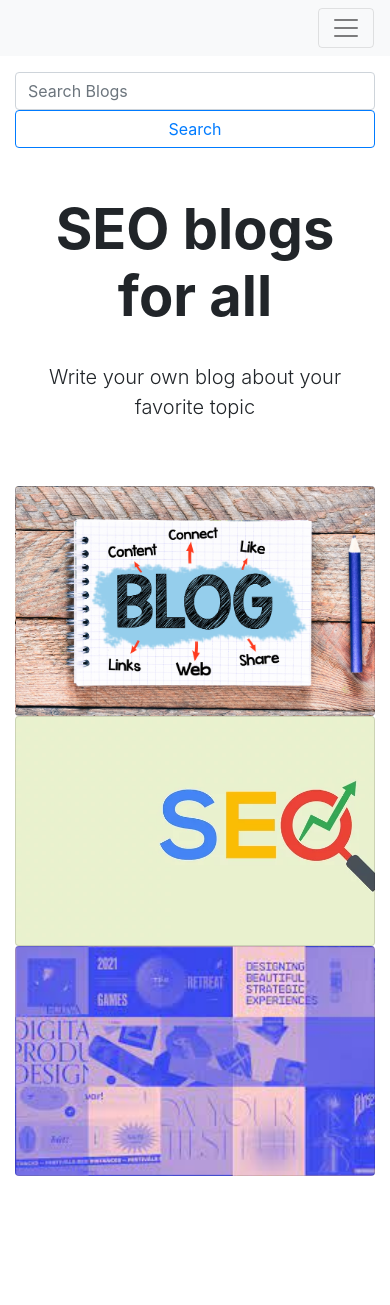
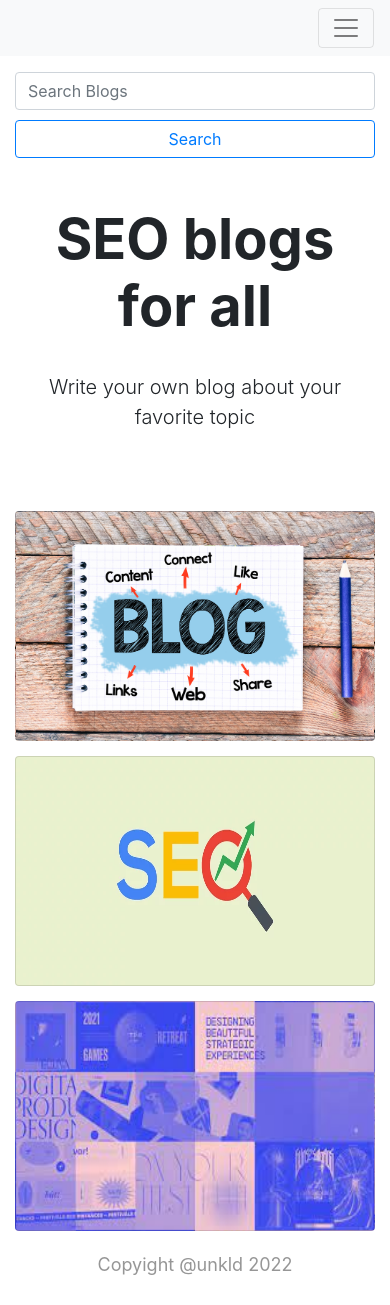
Before and after one commit to UNKLD/SeoBlogFrontEnd, a Next.js app: page / in a window 390 px wide. Before the commit the page ends 1176 px from the top, so only its background shows below. Built offline with nearby package versions, Linux system fonts and the light colour scheme.

Commit message:
add footer and ajust styles

```diff
--- /dev/null
+++ b/components/Footer.js
@@ -0,0 +1,6 @@
+import React from "react";
+
+const Footer = () => {
+  return <footer>Copyight @unkld 2022</footer>;
+};
+export default Footer;
--- a/components/Layout.js
+++ b/components/Layout.js
@@ -1,10 +1,12 @@
-import Header from './Header';
+import Footer from "./Footer";
+import Header from "./Header";
 
 const Layout = ({ children }) => {
   return (
     <>
       <Header />
       {children}
+      <Footer />
     </>
   );
 };
--- a/components/blog/Search.js
+++ b/components/blog/Search.js
@@ -1,14 +1,13 @@
-import { useState, useEffect } from 'react';
-import Link from 'next/link';
-import renderHtml from 'react-render-html';
-import { listSearch } from '../../actions/blog';
+import { useState } from "react";
+import Link from "next/link";
+import { listSearch } from "../../actions/blog";
 
 const Search = () => {
   const [values, setValues] = useState({
     search: undefined,
-    results: '',
+    results: "",
     searched: false,
-    message: '',
+    message: "",
   });
 
   const { search, results, searched, message } = values;
@@ -22,7 +21,6 @@
         searched: true,
         message: `${data.length} blogs found`,
       });
-      //console.log(message)
     });
   };
   const handleChange = (e) => {
@@ -36,14 +34,14 @@
 
   const searchedBlogs = (results = []) => {
     return (
-      <div className='jumbotron bg-white'>
-        {message && <p className='pt-4 text-muted font-italic'>{message}</p>}
+      <div className="jumbotron bg-white results">
+        {message && <p className="pt-4 text-muted font-italic">{message}</p>}
 
         {results.map((blog, i) => {
           return (
             <div key={i}>
               <Link href={`/blogs/${blog.slug}`}>
-                <a className='text-primary'>{blog.title}</a>
+                <a className="text-primary">{blog.title}</a>
               </Link>
             </div>
           );
@@ -54,26 +52,26 @@
 
   const searchForm = () => (
     <form onSubmit={searchSubmit}>
-      <div className='row'>
-        <div className='col-md-8'>
+      <div className="row">
+        <div className="col-md-8 s-input">
           <input
-            type='search'
-            className='form-control'
-            placeholder='Search Blogs'
+            type="search"
+            className="form-control"
+            placeholder="Search Blogs"
             onChange={handleChange}
           />
         </div>
-        <div className='col-md-4'>
-          <button className='btn btn-block btn-outline-primary'>Search</button>
+        <div className="col-md-4">
+          <button className="btn btn-block btn-outline-primary">Search</button>
         </div>
       </div>
     </form>
   );
 
   return (
-    <div className='container-fluid'>
-      <div className='pt-3 pb-5'>{searchForm()}</div>
-      {searched && <div id='searchedBlogs'>{searchedBlogs(results)}</div>}
+    <div className="container-fluid">
+      <div className="pt-3 pb-5">{searchForm()}</div>
+      {searched && <div id="searchedBlogs">{searchedBlogs(results)}</div>}
     </div>
   );
 };
--- a/pages/index.js
+++ b/pages/index.js
@@ -21,7 +21,7 @@
           </div>
         </div>
 
-        <div className="container-fluid">
+        <div className="container-fluid index">
           <div className="row">
             <div className="col-md-4 card-container">
               <div className="card-flip">
--- a/pages/user/index.js
+++ b/pages/user/index.js
@@ -38,7 +38,7 @@
               </ul>
             </div>
 
-            <div className="col-md-8">
+            <div className="col-md-8 user-blogs">
               <BlogRead username={userName} />
             </div>
           </div>
--- a/public/styles.css
+++ b/public/styles.css
@@ -1,5 +1,9 @@
 * {
   box-sizing: border-box;
+}
+
+.index {
+  overflow-y: hidden;
 }
 
 #nprogress .bar {
@@ -29,6 +33,7 @@
 .card-container {
   display: grid;
   perspective: 700px;
+  margin-top: 15px;
 }
 .card-flip,
 .card-container {
@@ -64,3 +69,33 @@
   grid-area: frontAndBack;
   transform: rotateY(-180deg);
 }
+
+footer {
+  margin: 0.5em auto 1.5em;
+  text-align: center;
+  font-size: large;
+  color: rgba(124, 124, 124, 0.799);
+}
+
+@media (max-width: 768px) {
+  .index {
+    margin-bottom: 20px;
+  }
+  .results {
+    top: 50px;
+    margin: 20px auto 50px;
+  }
+  .s-input {
+    margin-bottom: 10px;
+  }
+  .img {
+    max-width: 350px;
+  }
+  .user-blogs {
+    margin: 20px auto;
+  }
+  .front {
+    background-size: 100%;
+    background-repeat: round;
+  }
+}
```
Also changed, not shown: components/auth/ProfileUpdate.js (+56 -67 lines).
